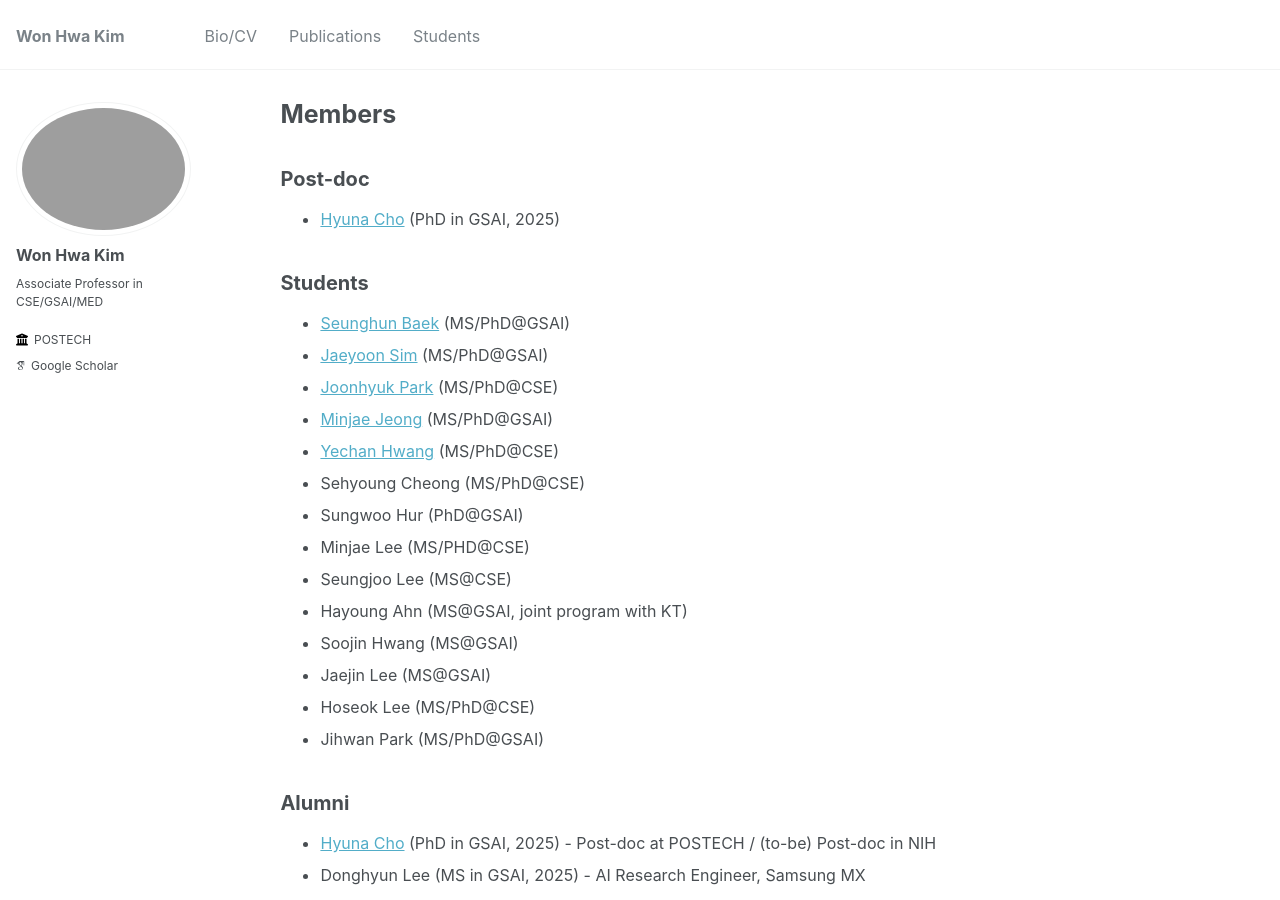
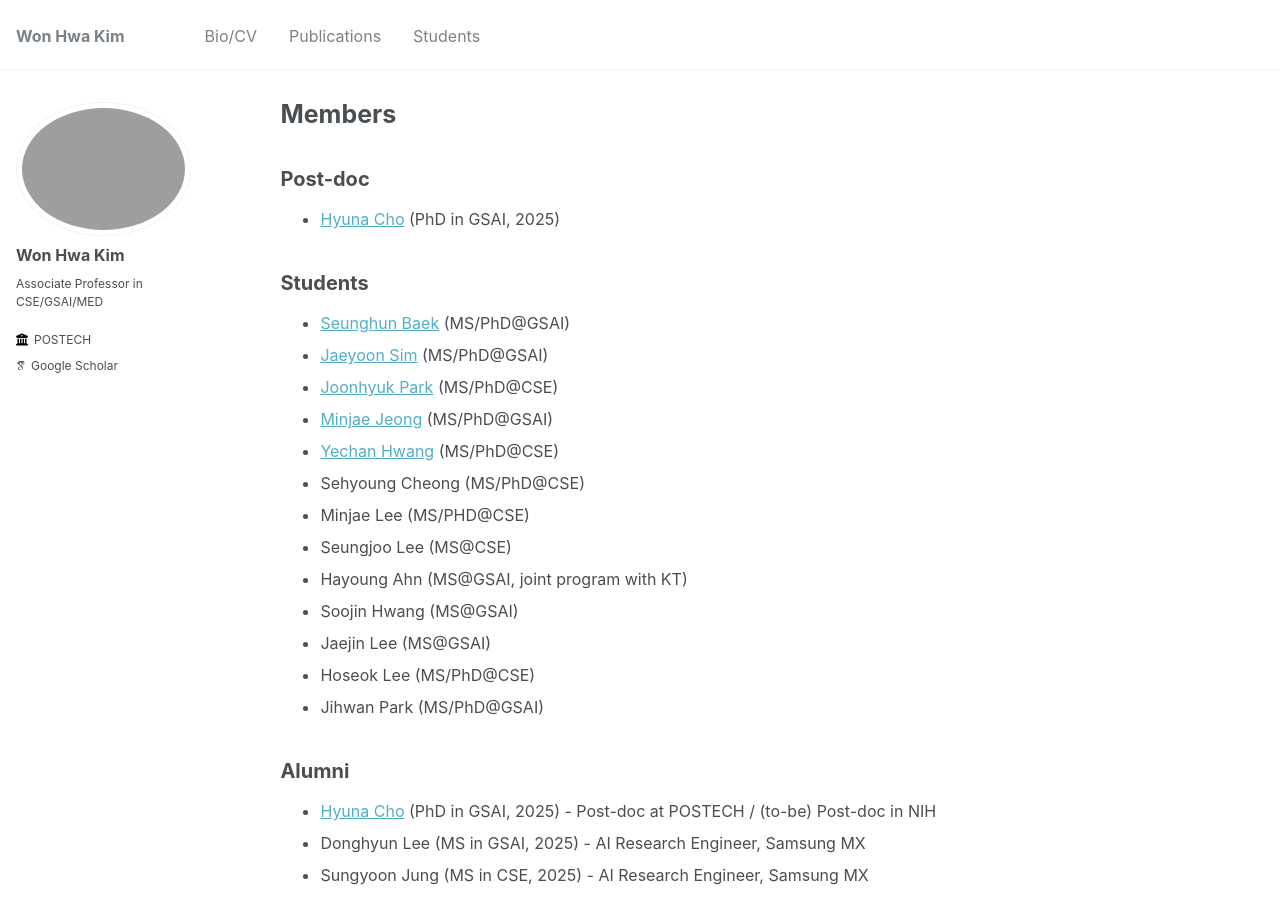
Before and after one commit to wwplato/wwplato.github.io, a Jekyll site: the page built from _pages/students.md, in a window 1280 px wide and 900 px high. Built offline with Jekyll 4.4.1, drawn with Linux system fonts in a browser that asks for light colours; some web fonts are replaced.

Commit message:
Update students.md

```diff
--- a/_pages/students.md
+++ b/_pages/students.md
@@ -17,7 +17,6 @@ Students
 * [Minjae Jeong](https://minjaetidtid.github.io/ "Tidtid") (MS/PhD@GSAI)
 * [Yechan Hwang](https://yechan99.github.io "Yechan Hwang")  (MS/PhD@CSE)
 * Sehyoung Cheong (MS/PhD@CSE)
-* Sungwoo Hur (PhD@GSAI)
 * Minjae Lee (MS/PHD@CSE)
 * Seungjoo Lee (MS@CSE)
 * Hayoung Ahn (MS@GSAI, joint program with KT)
```
